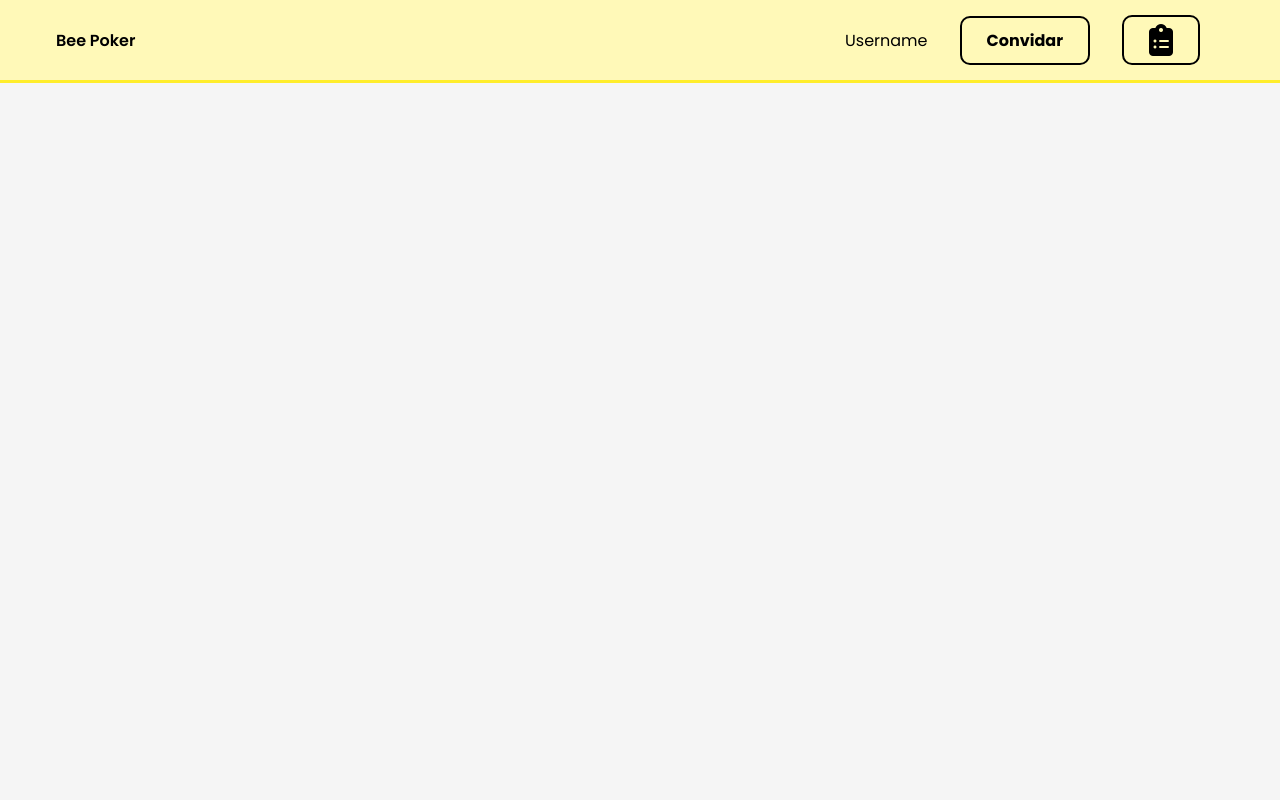
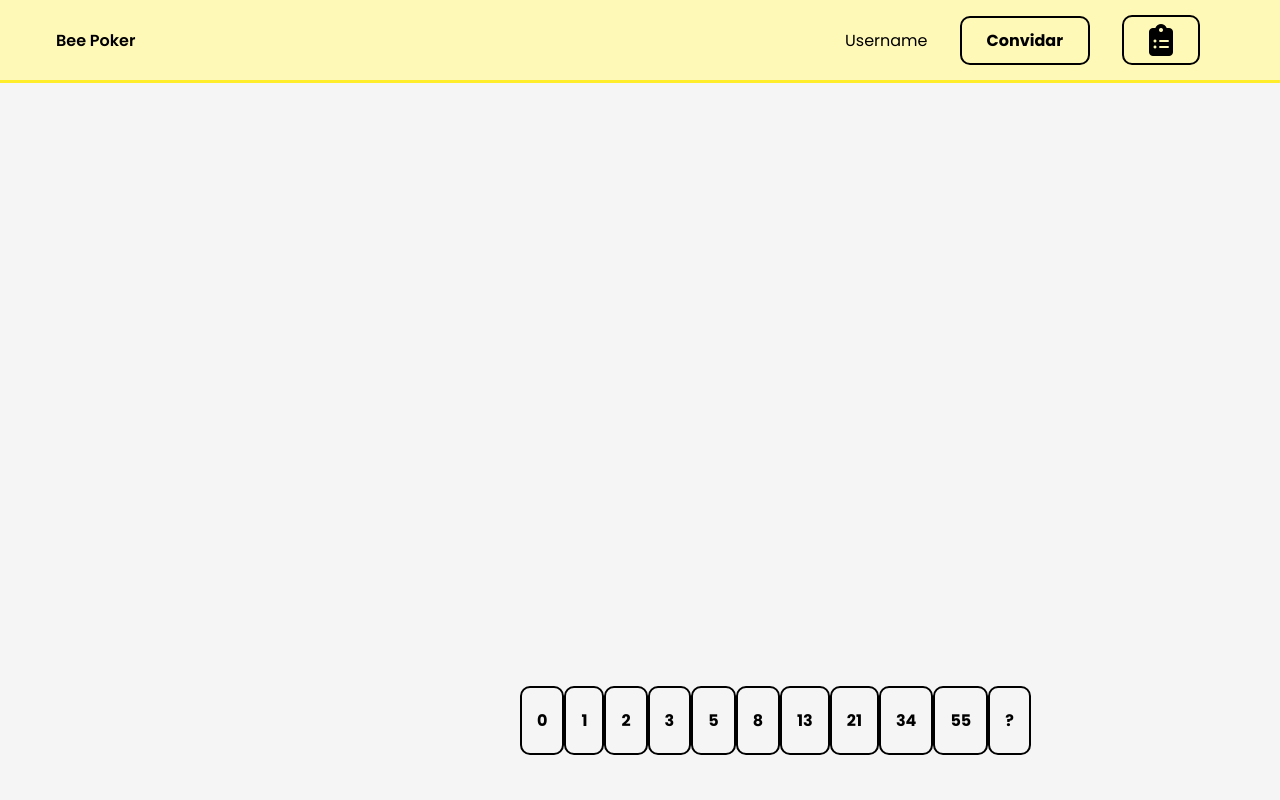
Before and after one commit to MatheusRBarbosa/planinng-poker-go, a plain HTML site: page public/index.html in a window 1280 px wide. Drawn offline with nearby package versions, Linux system fonts and the light colour scheme.

Commit message:
feat(hand-cards): adiciona cartas da mao

```diff
--- a/public/css/app.css
+++ b/public/css/app.css
@@ -6,6 +6,11 @@ html,
 body {
     background-color: #f5f5f5;
     font-family: 'Poppins';
+}
+
+:root {
+    --primary: #ffed2b;
+    --primary-light: #fff9b8;
 }
 
 .container {
@@ -44,3 +49,46 @@ body {
  outline-color: rgba(0, 0, 0, 0.5);
  outline-offset: 1px;
 }
+
+.btn-card {
+    padding-top: 20px;
+    padding-bottom: 20px;
+    padding-left: 15px;
+    padding-right: 15px;
+    transition: .5s ease;
+}
+
+.btn-card:hover {
+    opacity: 1;
+    transform: translateY(-10px);
+    transition: .5s ease;
+}
+
+.btn-card:active {
+    outline: none;
+    background-color: var(--primary);
+}
+
+.hand-cards {
+    position: absolute;
+    width: 100%;
+    height: 10rem;
+    bottom: 0;
+    left: 0;
+}
+
+.hand-cards ul {
+    display: flex;
+    justify-content: space-evenly;
+    align-items: center;
+    list-style-type: none;
+    height: 100%;
+    margin-top: 0;
+    margin-bottom: 0;
+    margin-left: 30rem;
+    margin-right: 30rem;
+}
+
+.hand-cards ul li {
+    display: inline;
+}
--- a/public/css/navbar.css
+++ b/public/css/navbar.css
@@ -5,7 +5,7 @@ nav {
     width: 100%;
     height: 5rem;
     background-color: #fff9b8;
-    border-bottom: 3px solid #ffed2b;
+    border-bottom: 3px solid var(--primary);
 }
 
 nav ul {
--- a/public/index.html
+++ b/public/index.html
@@ -17,6 +17,21 @@
         <li><button class="btn"><i class="fas fa-clipboard-list fa-2x"></i></button></li>
       </ul>
     </nav>
+    <div class="hand-cards">
+      <ul>
+        <li id="c0" class="btn btn-card">0</li>
+        <li id="c1" class="btn btn-card">1</li>
+        <li id="c2" class="btn btn-card">2</li>
+        <li id="c3" class="btn btn-card">3</li>
+        <li id="c5" class="btn btn-card">5</li>
+        <li id="c8" class="btn btn-card">8</li>
+        <li id="c13" class="btn btn-card">13</li>
+        <li id="c21" class="btn btn-card">21</li>
+        <li id="c34" class="btn btn-card">34</li>
+        <li id="c55" class="btn btn-card">55</li>
+        <li id="c?" class="btn btn-card">?</li>
+      </ul>
+    </div>
   </div>
 </body>
 <script type="text/javascript" src="js/app.js"></script>
```
